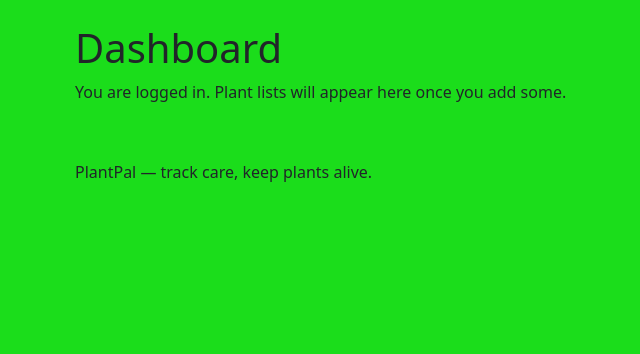
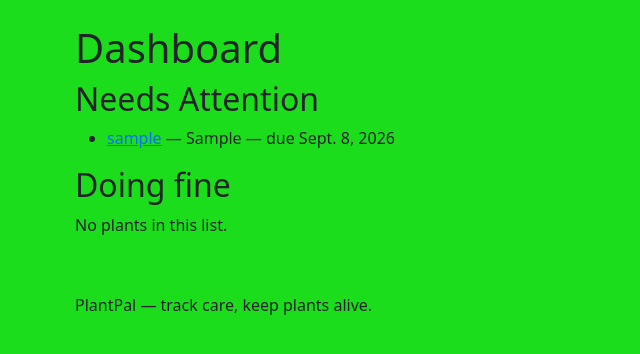
Before and after one commit to Blitzgeist-69/plantpal, a Django app: page /dashboard/ in a window 1280 px wide. Shown: the part 56-410 px from the top of the page, without its empty margins (7-647 px from the left). Run offline with Django 4.2, Linux system fonts and the light colour scheme; a user stored in the database is signed in; tables that the repository leaves empty hold one stand-in row (values such as "Sample post"); data that the repository does not hold is empty.

Commit message:
Add Dashboard with due dates for care

```diff
--- a/plantpal/settings.py
+++ b/plantpal/settings.py
@@ -27,7 +27,7 @@ BASE_DIR = Path(__file__).resolve().parent.parent
 SECRET_KEY = os.environ.get("SECRET_KEY")
 
 # SECURITY WARNING: don't run with debug turned on in production!
-DEBUG = False
+DEBUG = True
 
 ALLOWED_HOSTS = [
     '.herokuapp.com',
--- a/plants/models.py
+++ b/plants/models.py
@@ -1,6 +1,8 @@
 from django.db import models
 from django.contrib.auth.models import User
 from django.urls import reverse
+from django.utils import timezone
+from datetime import timedelta
 
 
 # Create your models here.
@@ -58,6 +60,26 @@ class Plant(models.Model):
     def get_absolute_url(self):
         return reverse('plants:plant_detail', args=[self.pk])
 
+    def last_care_date(self):
+        """Most recent care log date, or None if no logs exist."""
+        latest = self.care_logs.first()
+        if latest is None:
+            return None
+        return latest.date
+
+    def due_date(self):
+        """
+        Date plant care is next due, plants with no history are due today.
+        """
+        last = self.last_care_date()
+        if last is None:
+            return timezone.localdate()
+        return last + timedelta(days=self.water_frequency_days)
+
+    def needs_attention(self):
+        """ Return True if the plant is due for care today or earlier. """
+        return self.due_date() <= timezone.localdate()
+
 
 class CareLog(models.Model):
     """ A log entry for a plant care activity. """
--- a/plants/views.py
+++ b/plants/views.py
@@ -3,7 +3,7 @@ from django.contrib.auth import login
 from django.contrib.auth.decorators import login_required
 from django.contrib.auth.forms import UserCreationForm
 from django.shortcuts import redirect, render, get_object_or_404
-from .models import Plant, CareLog
+from .models import Plant
 from .forms import PlantForm, CareLogForm
 from django.utils import timezone
 
@@ -35,8 +35,26 @@ def register(request):
 
 @login_required
 def dashboard(request):
-    """Logged-in home. Plant lists will be added later."""
-    return render(request, 'plants/dashboard.html')
+    """ Split user's plants into due/overdue and up to date based
+    on watering schedule.
+    """
+    plants = Plant.objects.filter(
+        user=request.user,
+    ).prefetch_related('care_logs')
+
+    needs_attention = []
+    doing_fine = []
+    for plant in plants:
+        if plant.needs_attention():
+            needs_attention.append(plant)
+        else:
+            doing_fine.append(plant)
+
+    context = {
+        'needs_attention': needs_attention,
+        'doing_fine': doing_fine,
+    }
+    return render(request, 'plants/dashboard.html', context)
 
 
 @login_required
--- a/templates/plants/dashboard.html
+++ b/templates/plants/dashboard.html
@@ -4,5 +4,42 @@
 
 {% block content %}
 <h1>Dashboard</h1>
-<p>You are logged in. Plant lists will appear here once you add some.</p>
+
+{% if not needs_attention and not doing_fine %}
+    <p>You are logged in. Plant lists will appear here once you add some.</p>
+    <p>
+        <a class="btn btn-success" href="{% url 'plants:plant_create' %}">Add Plant</a>
+    </p>
+{% else %}
+    <h2>Needs Attention</h2>
+        {% if needs_attention %}
+            <ul>
+                {% for plant in needs_attention %}
+                    <li>
+                        <a href="{{ plant.get_absolute_url }}">{{ plant.nickname }}</a>
+                        — {{ plant.species }}
+                        — due {{ plant.due_date }}
+                    </li>
+                {% endfor %}
+            </ul>
+        {% else %}
+            <p>Nothing due today. Good work!</p>
+        {% endif %}
+
+        <h2>Doing fine</h2>
+        {% if doing_fine %}
+            <ul>
+                {% for plant in doing_fine %}
+                    <li>
+                        <a href="{{ plant.get_absolute_url }}">{{ plant.nickname }}</a>
+                        — {{ plant.species }}
+                        — next due {{ plant.due_date }}
+                    </li>
+                {% endfor %}
+            </ul>
+        {% else %}
+            <p>No plants in this list.</p>
+        {% endif %}
+
+{% endif %}
 {% endblock %}
```
